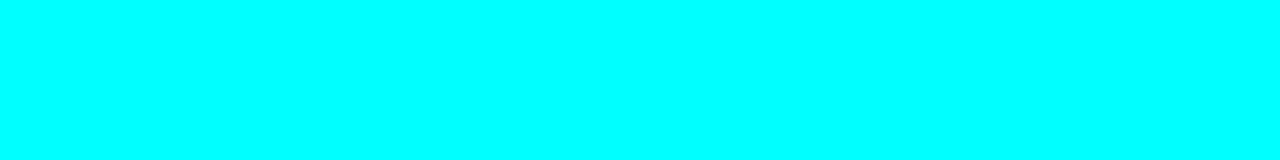
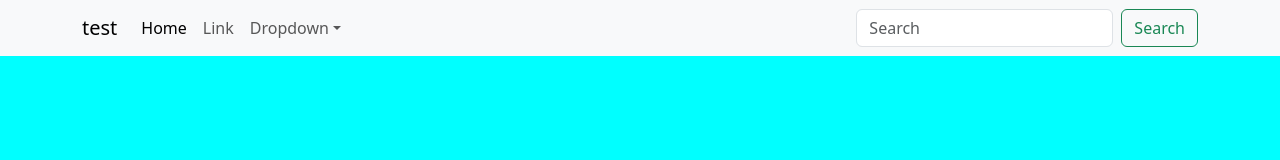
Before and after one commit to RemseyMailjard/Project_X, a plain HTML site: page index.html in a window 1280 px wide. Drawn offline with nearby package versions, Linux system fonts and the light colour scheme.

Commit message:
Update index.html

```diff
--- a/index.html
+++ b/index.html
@@ -17,6 +17,37 @@
 <body>
   <header>
     <!-- place navbar here -->
+    <nav class="navbar navbar-expand-sm navbar-light bg-light">
+        <div class="container">
+        <a class="navbar-brand" href="#">test</a>
+        <button class="navbar-toggler d-lg-none" type="button" data-bs-toggle="collapse" data-bs-target="#collapsibleNavId" aria-controls="collapsibleNavId"
+          aria-expanded="false" aria-label="Toggle navigation">
+          <span class="navbar-toggler-icon"></span>
+        </button>
+        <div class="collapse navbar-collapse" id="collapsibleNavId">
+          <ul class="navbar-nav me-auto mt-2 mt-lg-0">
+            <li class="nav-item">
+              <a class="nav-link active" href="#" aria-current="page">Home <span class="visually-hidden">(current)</span></a>
+            </li>
+            <li class="nav-item">
+              <a class="nav-link" href="#">Link</a>
+            </li>
+            <li class="nav-item dropdown">
+              <a class="nav-link dropdown-toggle" href="#" id="dropdownId" data-bs-toggle="dropdown" aria-haspopup="true" aria-expanded="false">Dropdown</a>
+              <div class="dropdown-menu" aria-labelledby="dropdownId">
+                <a class="dropdown-item" href="#">Action 1</a>
+                <a class="dropdown-item" href="#">Action 2</a>
+              </div>
+            </li>
+          </ul>
+          <form class="d-flex my-2 my-lg-0">
+            <input class="form-control me-sm-2" type="text" placeholder="Search">
+            <button class="btn btn-outline-success my-2 my-sm-0" type="submit">Search</button>
+          </form>
+        </div>
+      </div>
+    </nav>
+
   </header>
   <main>
 
```
